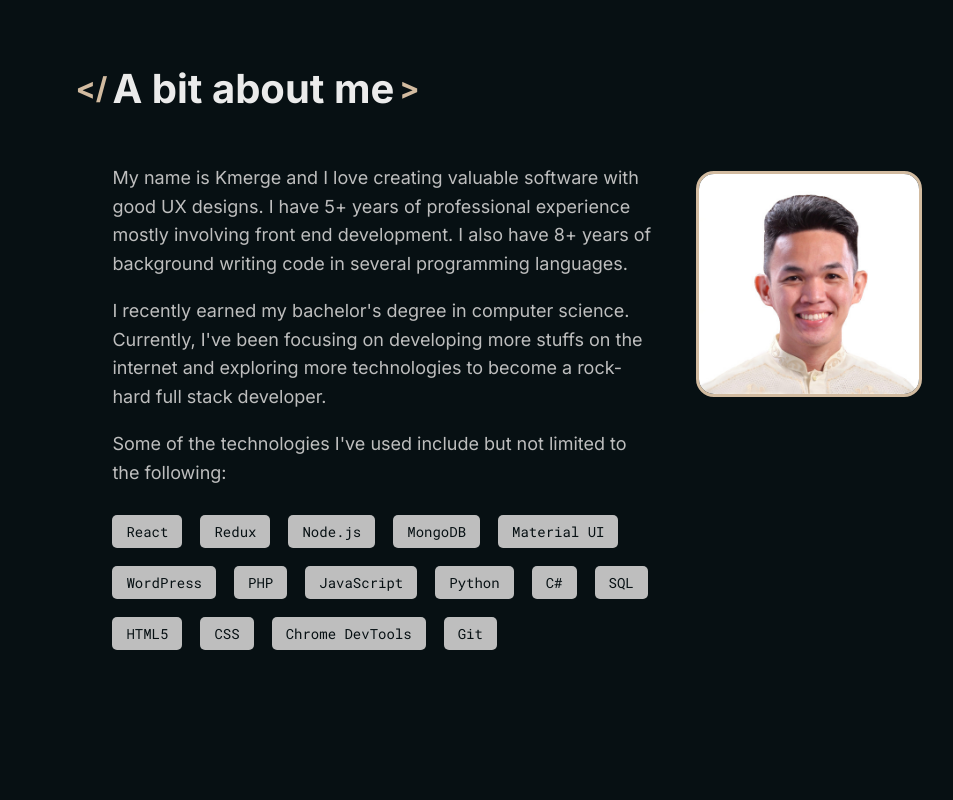
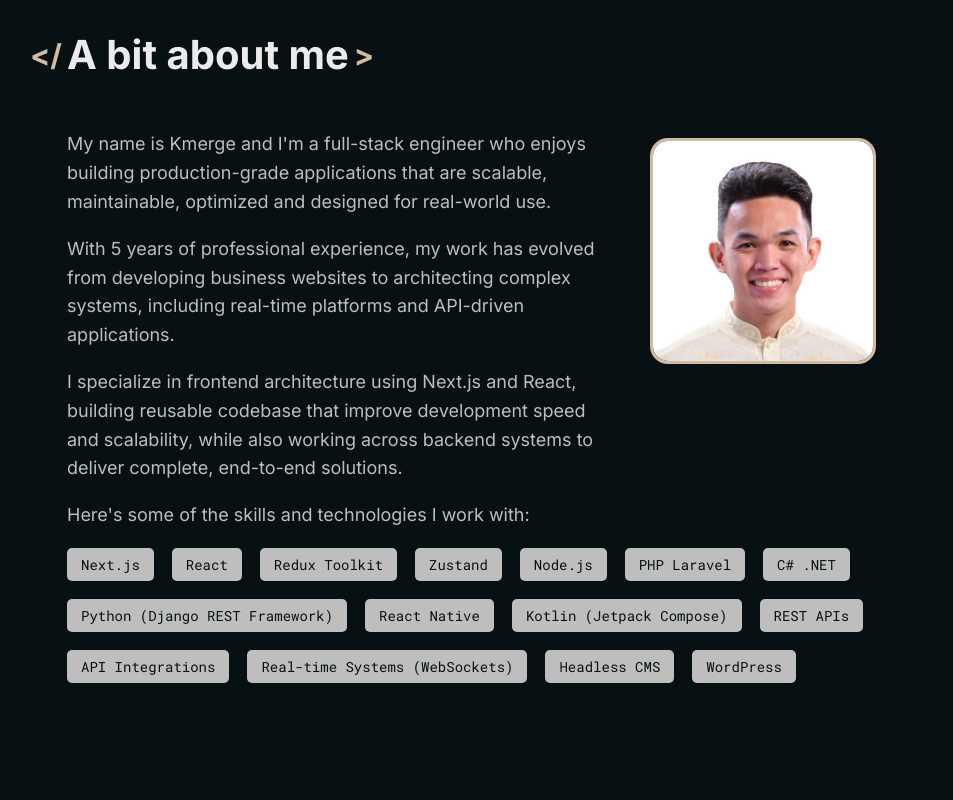
Before and after one commit to kmergedosdos/kmergedosdos.github.io, a React (Vite) app: page / in a window 1280 px wide. Shown: the part 860-1660 px from the top of the page, without its empty margins (123-1076 px from the left). Built offline with nearby package versions, Linux system fonts and the light colour scheme.

Commit message:
update about me content

```diff
--- a/src/components/TechTile/index.css
+++ b/src/components/TechTile/index.css
@@ -1,4 +1,4 @@
-@import url('../../index.css');
+@import url("../../index.css");
 
 .techtile {
   background-color: var(--text-body);
--- a/src/containers/About/index.css
+++ b/src/containers/About/index.css
@@ -1,4 +1,4 @@
-@import url('../../index.css');
+@import url("../../index.css");
 
 .about {
   min-height: 100vh;
@@ -17,13 +17,6 @@
   max-width: 30em;
 }
 
-.about__content__text__skills {
-  margin-top: 1.5em;
-  display: flex;
-  flex-wrap: wrap;
-  gap: 1em;
-}
-
 .about__content__image {
   width: 256px;
   height: 256px;
@@ -35,6 +28,12 @@
 
 .about__content__image img {
   width: 100%;
+}
+
+.about__skills__content {
+  display: flex;
+  flex-wrap: wrap;
+  gap: 1em;
 }
 
 @media (min-width: 1200px) {
--- a/src/containers/About/index.tsx
+++ b/src/containers/About/index.tsx
@@ -5,7 +5,6 @@ import TechTile from "../../components/TechTile";
 
 function About() {
   const profYears = new Date().getFullYear() - 2021;
-  const codingYears = new Date().getFullYear() - 2018;
 
   return (
     <section className="about" id="about">
@@ -13,29 +12,34 @@ function About() {
       <div className="about__content">
         <div className="about__content__text">
           <p className="about__content__text__body">
-            My name is Kmerge and I love creating valuable software with good UX
-            designs. I have {profYears}+ years of professional experience mostly
-            involving front end development. I also have {codingYears}+ years of
-            background writing code in several programming languages.
+            My name is Kmerge and I'm a full-stack engineer who enjoys building
+            production-grade applications that are scalable, maintainable,
+            optimized and designed for real-world use.
           </p>
           <p className="about__content__text__body">
-            I recently earned my bachelor's degree in computer science.
-            Currently, I've been focusing on developing more stuffs on the
-            internet and exploring more technologies to become a rock-hard full
-            stack developer.
+            With {profYears} years of professional experience, my work has
+            evolved from developing business websites to architecting complex
+            systems, including real-time platforms and API-driven applications.
           </p>
           <p className="about__content__text__body">
-            Some of the technologies I've used include but not limited to the
-            following:
+            I specialize in frontend architecture using Next.js and React,
+            building reusable codebase that improve development speed and
+            scalability, while also working across backend systems to deliver
+            complete, end-to-end solutions.
           </p>
-          <div className="about__content__text__skills">
-            {TECHS.map((tech) => (
-              <TechTile key={tech} title={tech} />
-            ))}
-          </div>
+          <p className="about__content__text__body">
+            Here's some of the skills and technologies I work with:
+          </p>
         </div>
         <div className="about__content__image">
           <img src={profilePhoto} alt="Profile" />
+        </div>
+      </div>
+      <div className="about__skills">
+        <div className="about__skills__content">
+          {TECHS.flatMap((category) => category.technologies).map((tech) => (
+            <TechTile key={tech} title={tech} />
+          ))}
         </div>
       </div>
     </section>
--- a/src/containers/About/techs.json
+++ b/src/containers/About/techs.json
@@ -1,17 +1,29 @@
 [
-  "React",
-  "Redux",
-  "Node.js",
-  "MongoDB",
-  "Material UI",
-  "WordPress",
-  "PHP",
-  "JavaScript",
-  "Python",
-  "C#",
-  "SQL",
-  "HTML5",
-  "CSS",
-  "Chrome DevTools",
-  "Git"
+  {
+    "name": "Frontend (Web)",
+    "technologies": ["Next.js", "React", "Redux Toolkit", "Zustand"]
+  },
+  {
+    "name": "Backend",
+    "technologies": [
+      "Node.js",
+      "PHP Laravel",
+      "C# .NET",
+      "Python (Django REST Framework)"
+    ]
+  },
+  {
+    "name": "Mobile",
+    "technologies": ["React Native", "Kotlin (Jetpack Compose)"]
+  },
+  {
+    "name": "Systems & Integrations",
+    "technologies": [
+      "REST APIs",
+      "API Integrations",
+      "Real-time Systems (WebSockets)",
+      "Headless CMS",
+      "WordPress"
+    ]
+  }
 ]
```
